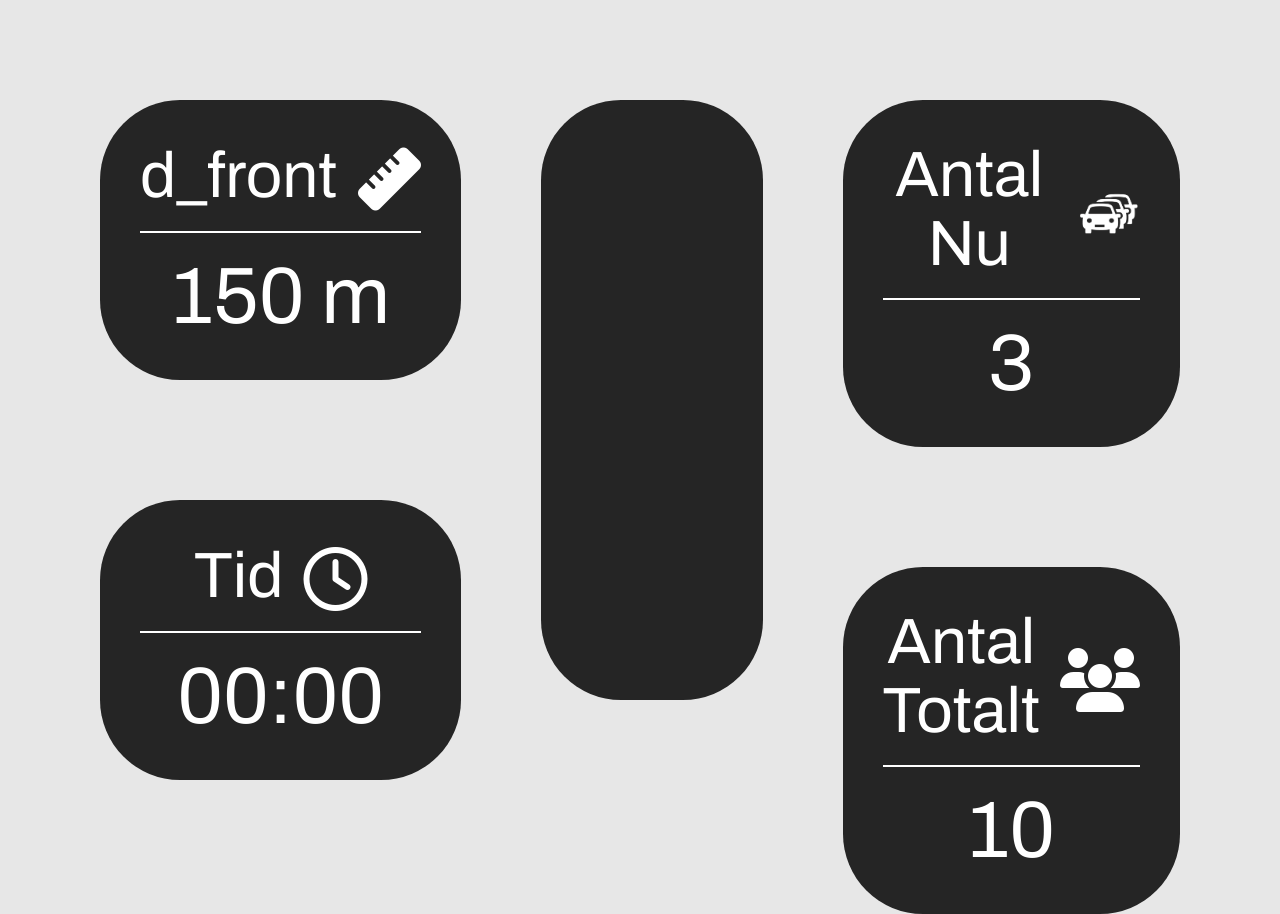
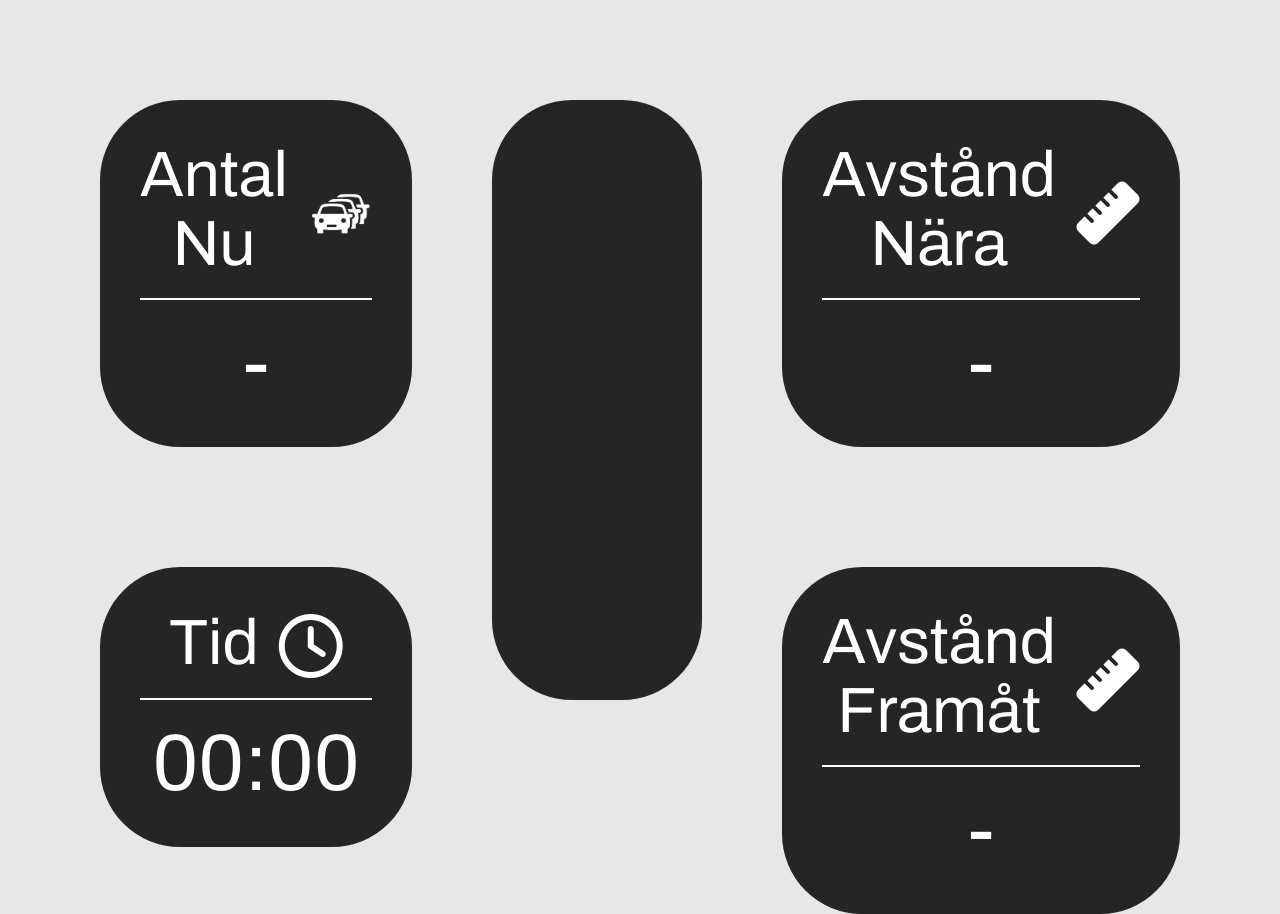
Before and after one commit to GGisMee/PiVision, a Flask app: page / in a window 1280 px wide. Run offline with Flask 2, Linux system fonts and the light colour scheme; some libraries are stand-ins or nearby versions.

Commit message:
added d_near to display

```diff
--- a/display_functionality/d2/app.py
+++ b/display_functionality/d2/app.py
@@ -4,43 +4,50 @@ import time
 import threading
 import random
 
-app = Flask(__name__)
-socketio = SocketIO(app, cors_allowed_origins="*")
 
-# Shared data that updates in real-time
-current_data = {
-    "time": "00:00",
-    "d_front": 150,
-    "num_now": 3,
-    "antal_totalt": 10,
-    "extra": ""
-}
+class WebManager:
+    def __init__(self):
+        self.app = Flask(__name__)
+        self.socketio = SocketIO(self.app, cors_allowed_origins="*")
 
-def get_data():
-    """ Return the latest data """
-    return current_data
+        # Registrera route
+        self.app.route("/")(self.index)
 
-def update_data(time:str, d_front:float, num_now:int, warning_status: int):
-    """ Simulate real-time updates """
+        # Shared data that updates in real-time
+        self.current_data = {
+            "time": "00:00",
+            "d_front": 150,
+            "num_now": 3,
+            "status": 0,
+            "antal_totalt": 10,
+            "d_near": 150,
+        }
 
-    current_data["time"] = time
-    current_data["d_front"] = d_front  # Simulate sensor data
-    current_data["num_now"] = num_now
-    current_data["status"] = warning_status
-    current_data["antal_totalt"] = random.randint(20, 35)
+    def get_data(self):
+        """ Return the latest data """
+        return self.current_data
 
-    # Send updated data to all connected clients
-    socketio.emit('update', current_data)
-    time.sleep(1)  # Update every second
+    def update_data(self, time:str='00:00', d_front:float='-', num_now:int='-', warning_status: int=0, d_near:int='-'):
+        """ Simulate real-time updates """
 
-@app.route("/")
-def index():
-    return render_template("index.html", data=get_data())
+        self.current_data["time"] = time
+        self.current_data["d_front"] = d_front
+        self.current_data["num_now"] = num_now
+        self.current_data["status"] = warning_status
+        self.current_data["d_near"] = d_near
+        # Skicka uppdaterade data till alla klienter
+        self.socketio.emit('update', self.current_data)
+        time.sleep(1)  # Uppdatera varje sekund
+
+    def index(self):
+        return render_template("index.html", data=self.get_data())
+
 
 if __name__ == "__main__":
-    # Start the update function in a background thread
-    thread = threading.Thread(target=update_data)
-    thread.daemon = True
+    webmanager = WebManager()
+
+    # Starta update_data() i en bakgrundstråd
+    thread = threading.Thread(target=webmanager.update_data, daemon=True)
     thread.start()
 
-    socketio.run(app, debug=True)
+    webmanager.socketio.run(webmanager.app, debug=True)
--- a/display_functionality/d2/templates/index.html
+++ b/display_functionality/d2/templates/index.html
@@ -15,7 +15,7 @@
             document.getElementById("d_front").innerText = data["d_front"];
             document.getElementById("time").innerText = data["time"];
             document.getElementById("num_now").innerText = data["num_now"];
-            document.getElementById("antal_totalt").innerText = data["antal_totalt"];
+            document.getElementById("d_near").innerText = data["antal_totalt"];
             // document.getElementById("status").innerText = data["status"];
         });
     </script>
@@ -106,13 +106,15 @@
 <body>
     <div class="container">
         <div class="column">
+
             <div class="box">
                 <div class="header">
-                    <span class="title">d_front</span>
-                    <span class="icon"><i class="fas fa-ruler"></i></span>
+                    <span class="title">Antal Nu</span>
+                    <span class="icon"><img src="{{ url_for('static', filename='cars_icon.png') }}" alt="Cars Icon" width="30"></span>
+
                 </div>
                 <span class="divider"></span>
-                <div id="d_front" class="content">{{ data["d_front"] }} m</div>
+                <div id="num_now" class="content">{{ data["num_now"] }}</div>
             </div>
             <div class="box">
                 <div class="header">
@@ -129,20 +131,19 @@
         <div class="column">
             <div class="box">
                 <div class="header">
-                    <span class="title">Antal Nu</span>
-                    <span class="icon"><img src="{{ url_for('static', filename='cars_icon.png') }}" alt="Cars Icon" width="30"></span>
-
+                    <span class="title">Avstånd Nära</span>
+                    <span class="icon"><i class="fas fa-ruler"></i></span>
                 </div>
                 <span class="divider"></span>
-                <div id="num_now" class="content">{{ data["num_now"] }}</div>
+                <div id="d_near"  class="content">{{ data["d_near"] }}{% if data["d_near"] != '-' %} m{% endif %}</div>
             </div>
             <div class="box">
                 <div class="header">
-                    <span class="title">Antal Totalt</span>
-                    <span class="icon"><i class="fas fa-users"></i></span>
+                    <span class="title">Avstånd Framåt</span>
+                    <span class="icon"><i class="fas fa-ruler"></i></span>
                 </div>
                 <span class="divider"></span>
-                <div id="antal_totalt"  class="content">{{ data["antal_totalt"] }}</div>
+                <div id="d_front" class="content">{{ data["d_front"] }}{% if data["d_front"] != '-' %} m{% endif %}</div>
             </div>
         </div>
     </div>
```
